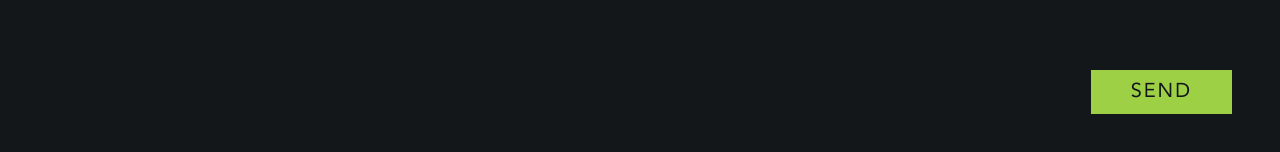
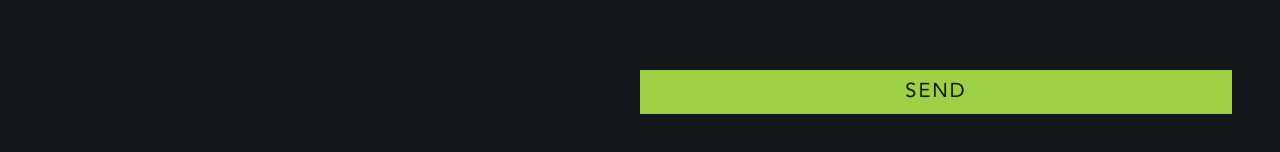
Before and after one commit to MFinn87/personal-site, a Vue app: page /contact in a window 1280 px wide. Shown: the part 564-716 px from the top of the page. Built offline with nearby package versions, Linux system fonts and the light colour scheme.

Commit message:
Button alignment fixes

```diff
--- a/src/components/menu/desktop/Navbar.vue
+++ b/src/components/menu/desktop/Navbar.vue
@@ -32,11 +32,6 @@ export default {
     flex-wrap: nowrap;
     align-items: center;
     height: 4em;
-    /* padding-top: calc(var(--navbar-height) - 48px); */ /* TODO: Why is this here? */
-    /*
-    padding-left: 5vw;
-    padding-right: calc(5vw - 1.5em);
-    */
   }
 
   .navbar-item {
--- a/src/styles/responsive.scss
+++ b/src/styles/responsive.scss
@@ -6,12 +6,12 @@
 @media screen and (min-width: 861px) {
   .mobile-only {
     display: none !important;
-  };
+  }
 
   .desktop-only {
     /* display: initial !important; */
-  };
-};
+  }
+}
 
 @media only screen and (max-width: 860px) {
   .desktop-only {
--- a/src/styles/spacings.scss
+++ b/src/styles/spacings.scss
@@ -1,15 +1,16 @@
-:root{
-  --navbar-height: 100px;
-}
-
 .text-segment {
   margin-top: 4em;
   margin-bottom: 2em;
 }
 
-.next-desktop {
+.next-desktop-right {
   margin-top: 3em;
   text-align: right;
+}
+
+.next-desktop-center {
+  margin-top: 3em;
+  text-align: center;
 }
 
 .next-mobile {
@@ -24,3 +25,14 @@
 .negative-space-column {
   width: 2em;
 }
+
+@media only screen and (max-width: 860px) {
+  .mobile-full-width {
+    width: 100%;
+    max-width: 100%;
+  }
+}
+
+.full-width {
+  width: 100%;
+}
--- a/src/views/About.vue
+++ b/src/views/About.vue
@@ -9,7 +9,7 @@
       </h1>
       <div class="negative-space-row">
       </div>
-      <div class="next-desktop">
+      <div class="next-desktop-right">
         <button @click="goToExplore()">EXPLORE</button>
       </div>
       <h6>
--- a/src/views/Contact.vue
+++ b/src/views/Contact.vue
@@ -76,10 +76,11 @@
           placeholder="MESSAGE"
         />
 
-        <div class="submit-button next-desktop">
+        <div class="submit-button next-desktop-center">
           <button
             type="submit"
             value="Submit"
+            class="full-width"
           >
             SEND
           </button>
@@ -245,9 +246,5 @@ export default {
     .alert {
       color: red;
     }
-
-    .submit-button {
-      text-align: right;
-    }
   }
 </style>
--- a/src/views/Portfolio.vue
+++ b/src/views/Portfolio.vue
@@ -6,8 +6,8 @@
       </h3>
     </div>
     <Gallery :pictures="portfolioData" />
-    <div class="next-desktop">
-      <button @click="goToContact()">CONTACT</button>
+    <div class="next-desktop-center">
+      <button class="mobile-full-width" @click="goToContact()">CONTACT</button>
     </div>
   </div>
 </template>
--- a/src/views/Solutions.vue
+++ b/src/views/Solutions.vue
@@ -25,8 +25,8 @@
     </div>
     <SolutionGrid :items="solutions">
     </SolutionGrid>
-    <div class="next-desktop">
-      <button @click="goToPortfolio()">PORTFOLIO</button>
+    <div class="next-desktop-center">
+      <button class="mobile-full-width" @click="goToPortfolio()">PORTFOLIO</button>
     </div>
   </div>
 </template>
```
